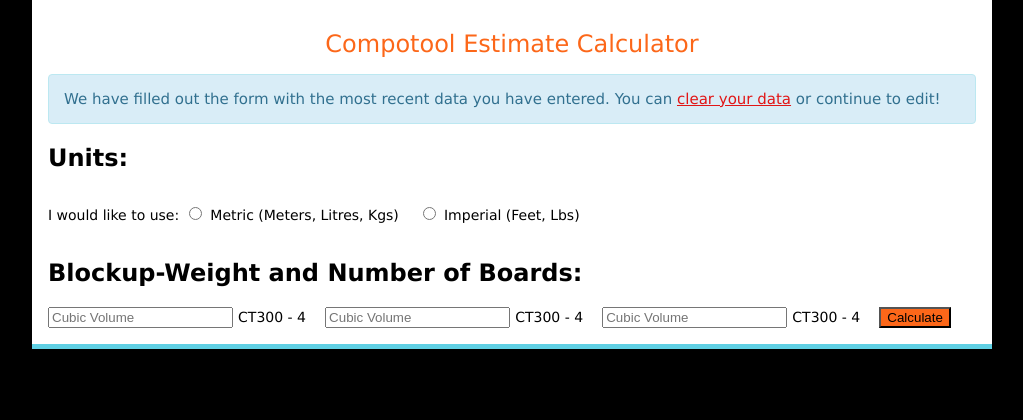
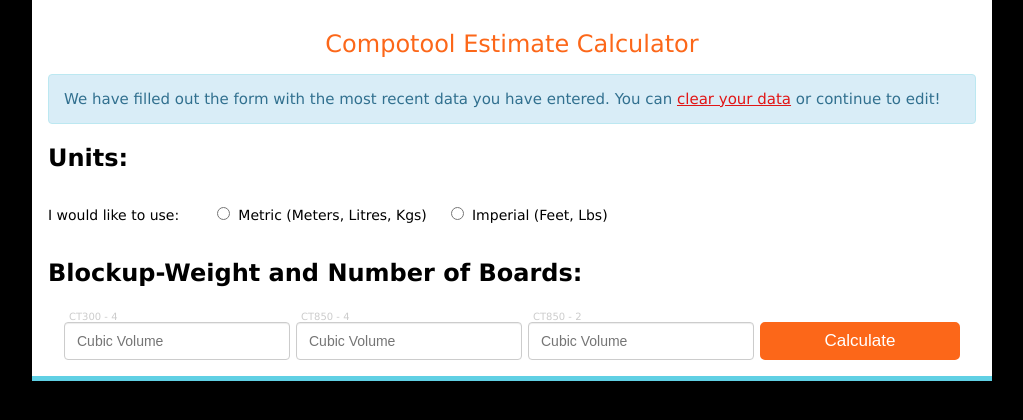
Before and after one commit to hamlim/Compotool-project, a PHP site: page / in a window 1280 px wide. Shown: the part 160-580 px from the top of the page, without its empty margins (128-1151 px from the left). Run offline with PHP 8.4, Linux system fonts and the light colour scheme; some libraries are stand-ins or nearby versions.

Commit message:
a lot of form styling

```diff
--- a/Dev/assets/css/prod/main.css
+++ b/Dev/assets/css/prod/main.css
@@ -89,6 +89,13 @@ a:hover {
   margin-right: auto;
 }
 
+.flex--one-fourth {
+  display: flex;
+  justify-content: space-around;
+  flex-direction: row;
+  align-items: center;
+}
+
 .bg--black {
   background-color: #000000;
 }
@@ -153,12 +160,64 @@ a:hover {
   display: inline-block;
 }
 
+.padding--right-2em {
+  padding-right: 2em;
+}
+
 .form--inline {
   display: inline-block;
 }
 
 input + label {
   padding-right: 1em;
+}
+
+.form--control {
+  display: inline-block;
+  height: 24px;
+  padding: 6px 12px;
+  font-size: 14px;
+  line-height: 1.42857143;
+  color: #555;
+  background-color: #fff;
+  background-image: none;
+  border: 1px solid #ccc;
+  border-radius: 4px;
+  -webkit-box-shadow: inset 0 1px 1px rgba(0, 0, 0, 0.075);
+  box-shadow: inset 0 1px 1px rgba(0, 0, 0, 0.075);
+  -webkit-transition: border-color ease-in-out .15s, -webkit-box-shadow ease-in-out .15s;
+  -o-transition: border-color ease-in-out .15s, box-shadow ease-in-out .15s;
+  transition: border-color ease-in-out .15s, box-shadow ease-in-out .15s;
+}
+
+.input--with-above-label + .label--small-above {
+  font-size: 10px;
+  color: #ccc;
+  position: absolute;
+  top: 0;
+  left: 5px;
+}
+
+.input--with-above-label {
+  margin-top: 15px;
+}
+
+.one--fourth {
+  width: 200px;
+}
+
+.inline--block {
+  display: inline-block;
+  position: relative;
+}
+
+.btn {
+  margin-top: 15px;
+  font-size: 17px;
+  min-height: 24px;
+  padding: 6px 12px;
+  border-radius: 5px;
+  border: solid 3px #FC6719;
 }
 
 .alert {
--- /dev/null
+++ b/Dev/assets/css/src/_forms.scss
@@ -0,0 +1,44 @@
+.section--text {
+    display: inline-block;
+}
+.padding--right-2em {
+    padding-right: 2em;
+}
+.form--inline {
+    display: inline-block;
+}
+input + label {
+    padding-right: 1em;
+}
+.form--control {
+    display: inline-block;
+    // width: 100%;
+    height: 24px;
+    padding: 6px 12px;
+    font-size: 14px;
+    line-height: 1.42857143;
+    color: #555;
+    background-color: #fff;
+    background-image: none;
+    border: 1px solid #ccc;
+    border-radius: 4px;
+    -webkit-box-shadow: inset 0 1px 1px rgba(0, 0, 0, .075);
+          box-shadow: inset 0 1px 1px rgba(0, 0, 0, .075);
+    -webkit-transition: border-color ease-in-out .15s, -webkit-box-shadow ease-in-out .15s;
+       -o-transition: border-color ease-in-out .15s, box-shadow ease-in-out .15s;
+          transition: border-color ease-in-out .15s, box-shadow ease-in-out .15s;
+}
+
+.input--with-above-label + .label--small-above {
+    font-size: 10px;
+    color: #ccc;
+    position: absolute;
+    top: 0;
+    left: 5px;
+}
+.input--with-above-label {
+    margin-top: 15px;
+}
+.one--fourth {
+    width: 200px;
+}
--- a/Dev/assets/css/src/_grid.scss
+++ b/Dev/assets/css/src/_grid.scss
@@ -3,3 +3,10 @@
     margin-left: auto;
     margin-right: auto;
 }
+
+.flex--one-fourth {
+    display: flex;
+    justify-content: space-around;
+    flex-direction: row;
+    align-items: center;
+}
--- a/Dev/assets/css/src/main.scss
+++ b/Dev/assets/css/src/main.scss
@@ -59,14 +59,27 @@
 
 
 // Forms classes
-.section--text {
+@import "_forms";
+
+.inline--block {
     display: inline-block;
+    position: relative;
+    // Clearfix
+    // &:after {
+    //     content: ".";
+    //     visibility: hidden;
+    //     display: block;
+    //     height: 0;
+    //     clear: both;
+    // }
 }
-.form--inline {
-    display: inline-block;
-}
-input + label {
-    padding-right: 1em;
+.btn {
+    margin-top: 15px;
+    font-size: 17px;
+    min-height: 24px;
+    padding: 6px 12px;
+    border-radius: 5px;
+    border: solid 3px $ct_orange;
 }
 
 
--- a/Dev/index.html
+++ b/Dev/index.html
@@ -9,6 +9,7 @@
         <title>Compotool Estimate Calclator</title>
 
         <!-- Bootstrap -->
+        <link href="./bower_components/bootstrap/dist/css/bootstrap.min.css" />
         <link href="./assets/css/prod/main.css" rel="stylesheet">
 
         <!-- HTML5 shim and Respond.js for IE8 support of HTML5 elements and media queries -->
@@ -83,7 +84,7 @@
                 <article class="form">
                     <section class="units">
                         <h2 class="section--title">Units:</h2>
-                        <p class="section--text">
+                        <p class="section--text padding--right-2em">
                             I would like to use:
                         </p>
                         <form class="units--form form--inline">
@@ -95,15 +96,21 @@
                     </section>
                     <section class="buw_nob">
                         <h2 class="section--title">Blockup-Weight and Number of Boards:</h2>
-                        <form class="buw_nob--form">
-                            <div class="form--group">
-                                <input id="input--buw_nob-1" class="one--fourth " placeholder="Cubic Volume" />
-                                <label for="input--buw_nob-1" class="label--small-above">CT300 - 4</label>
-                                <input id="input--buw_nob-1" class="one--fourth " placeholder="Cubic Volume" />
-                                <label for="input--buw_nob-1" class="label--small-above">CT300 - 4</label>
-                                <input id="input--buw_nob-1" class="one--fourth " placeholder="Cubic Volume" />
-                                <label for="input--buw_nob-1" class="label--small-above">CT300 - 4</label>
-                                <button class="btn bg--orange js--buw_nob-submit">Calculate</button>
+                        <form class="buw_nob--form ">
+                            <div class="form--group flex--one-fourth">
+                                <div class="one--fourth inline--block form--toplabel">
+                                    <input id="input--buw_nob-1" class="input--with-above-label form--control one--fourth " type="number" placeholder="Cubic Volume" />
+                                    <label for="input--buw_nob-1" class="label--small-above">CT300 - 4</label>
+                                </div>
+                                <div class="one--fourth inline--block form--toplabel">
+                                    <input id="input--buw_nob-1" class="input--with-above-label form--control one--fourth " type="number" placeholder="Cubic Volume" />
+                                    <label for="input--buw_nob-1" class="label--small-above">CT850 - 4</label>
+                                </div>
+                                <div class="one--fourth inline--block form--toplabel">
+                                    <input id="input--buw_nob-1" class="input--with-above-label form--control one--fourth " type="number" placeholder="Cubic Volume" />
+                                    <label for="input--buw_nob-1" class="label--small-above">CT850 - 2</label>
+                                </div>
+                                <button class="one--fourth btn color--white bg--orange js--buw_nob-submit">Calculate</button>
                             </div>
                         </form>
                     </section>
@@ -116,9 +123,9 @@
 
 
         <!-- jQuery (necessary for Bootstrap's JavaScript plugins) -->
-        <!-- <script src="https://ajax.googleapis.com/ajax/libs/jquery/1.11.3/jquery.min.js"></script> -->
+        <script src="https://ajax.googleapis.com/ajax/libs/jquery/1.11.3/jquery.min.js"></script>
         <!-- Include all compiled plugins (below), or include individual files as needed -->
-        <!-- <script src="./bower_components/bootstrap/dist/js/bootstrap.min.js"></script> -->
+        <script src="./bower_components/bootstrap/dist/js/bootstrap.min.js"></script>
     </body>
 
 </html>
```
Also changed, not shown: 2 other files.
